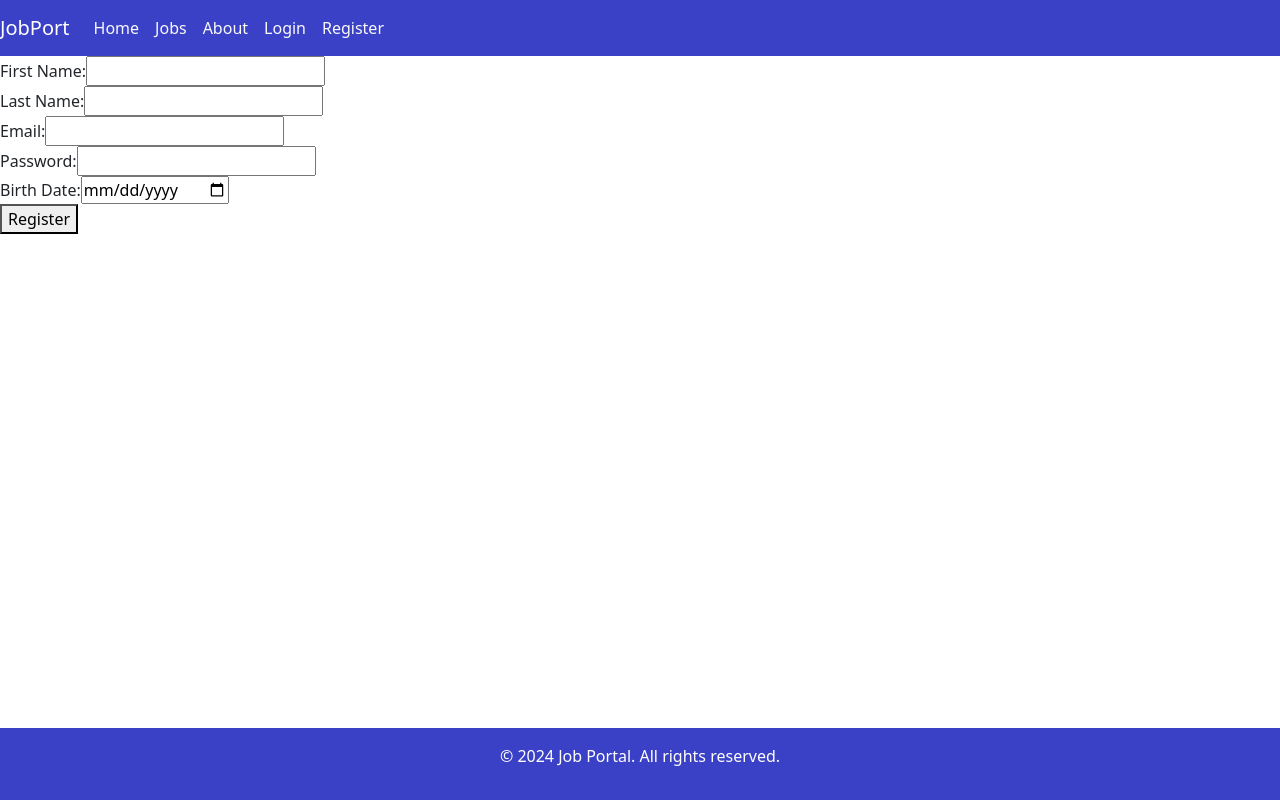
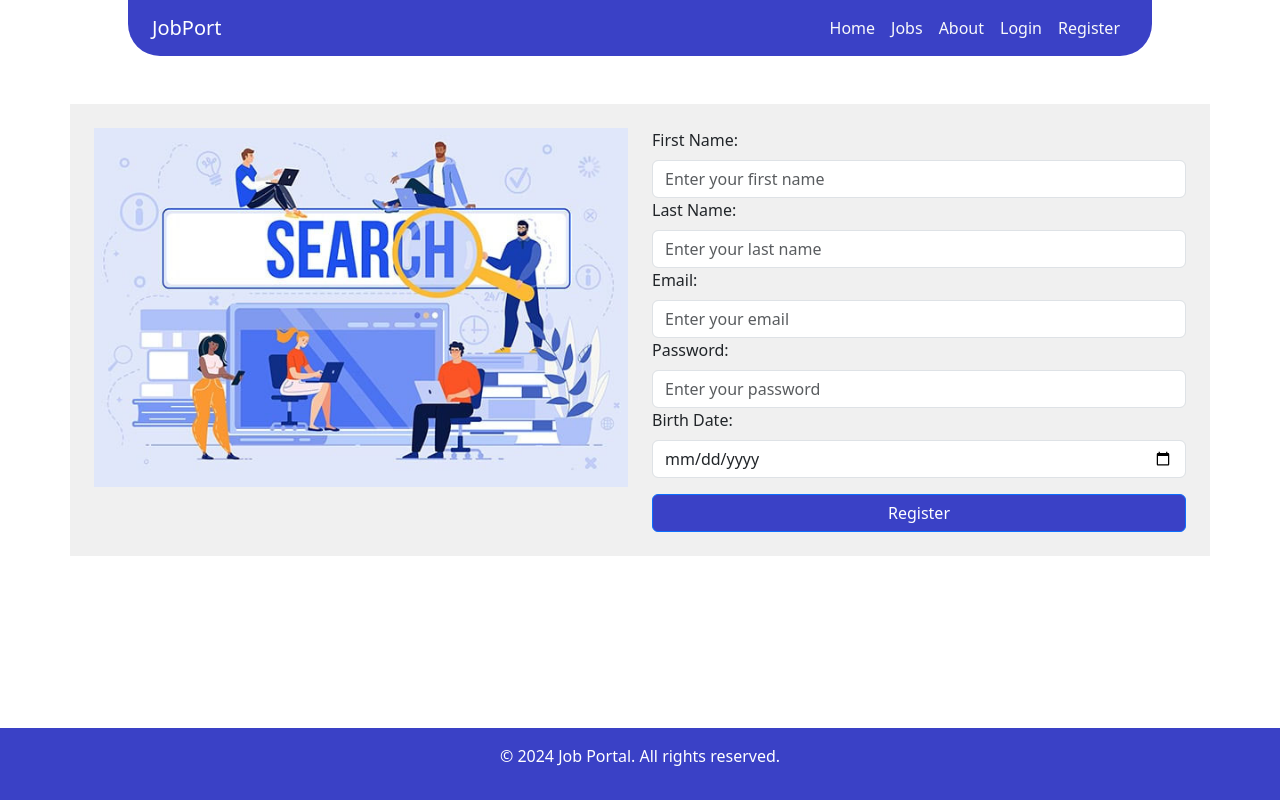
Before and after one commit to smithirpara14/JobPort, a React (Create React App) app in the folder front-end/: page /register in a window 1280 px wide. Built offline with nearby package versions, Linux system fonts and the light colour scheme.

Commit message:
designed static home page and also designed register page

```diff
--- a/front-end/src/components/header.jsx
+++ b/front-end/src/components/header.jsx
@@ -4,11 +4,22 @@ import "bootstrap/dist/css/bootstrap.min.css"; // Import Bootstrap CSS
 
 const Header = () => {
   return (
-    <Navbar style={{ backgroundColor: "#3a41c6" }} variant="dark" expand="lg">
-      <Navbar.Brand href="/">JobPort</Navbar.Brand>
+    <Navbar
+      className="rounded-bottom-5 px-4"
+      style={{
+        backgroundColor: "#3a41c6",
+        width: "80%",
+        margin: "auto",
+      }}
+      variant="dark"
+      expand="lg"
+    >
+      <Navbar.Brand href="/" className="mr-auto">
+        JobPort
+      </Navbar.Brand>
       <Navbar.Toggle aria-controls="basic-navbar-nav" />
-      <Navbar.Collapse id="basic-navbar-nav">
-        <Nav className="mr-auto">
+      <Navbar.Collapse id="basic-navbar-nav" className="justify-content-end">
+        <Nav>
           <Nav.Link href="/" className="text-light">
             Home
           </Nav.Link>
@@ -18,8 +29,6 @@ const Header = () => {
           <Nav.Link href="/about" className="text-light">
             About
           </Nav.Link>
-        </Nav>
-        <Nav className="ml-auto">
           <Nav.Link href="/login" className="text-light">
             Login
           </Nav.Link>
--- a/front-end/src/components/home.jsx
+++ b/front-end/src/components/home.jsx
@@ -8,24 +8,43 @@ const Home = () => {
       {/* Header Section */}
       <Row className="mt-4">
         <Col>
-          <h1>Welcome to Job Portal</h1>
-          <p>Find the perfect job that matches your skills and interests.</p>
+          <h1 className="text-center">Welcome to Job Portal</h1>
+          <p className="text-center">
+            Find the perfect job that matches your skills and interests.
+          </p>
+        </Col>
+      </Row>
+
+      {/* Image and Content Section */}
+      <Row className="mt-4">
+        <Col md={6}>
+          {/* Add your image component or element here */}
+          <img src="images/MainImage.jpg" alt="Banner" className="img-fluid" />
+        </Col>
+        <Col md={6} className="my-auto">
+          <h2>Explore Exciting Opportunities</h2>
+          <p>
+            Discover a wide range of job opportunities that suit your skills and
+            career goals.
+          </p>
+          <Button variant="primary">View Jobs</Button>
         </Col>
       </Row>
 
       {/* Job Listings Section */}
       <Row className="mt-4">
         <Col>
-          <h2>Featured Jobs</h2>
+          <h2 className="text-center my-4">Featured Jobs</h2>
         </Col>
       </Row>
 
+      {/* Job Listings */}
       <Row>
-        {/* Job Listing 1 */}
-        <Col md={4}>
+        {[1, 2, 3, 4, 5, 6, 7, 8, 9].map((jobId) => (
+          <Col key={jobId} md={4} className="mb-4">
             <Card>
               <Card.Body>
-              <Card.Title>Job Title 1</Card.Title>
+                <Card.Title>Job Title {jobId}</Card.Title>
                 <Card.Text>
                   Short description of the job. Lorem ipsum dolor sit amet,
                   consectetur adipiscing elit.
@@ -34,22 +53,7 @@ const Home = () => {
               </Card.Body>
             </Card>
           </Col>
-
-        {/* Job Listing 2 */}
-        <Col md={4}>
-          <Card>
-            <Card.Body>
-              <Card.Title>Job Title 2</Card.Title>
-              <Card.Text>
-                Short description of the job. Lorem ipsum dolor sit amet,
-                consectetur adipiscing elit.
-              </Card.Text>
-              <Button variant="primary">Read More</Button>
-            </Card.Body>
-          </Card>
-        </Col>
-
-        {/* Add more job listings as needed */}
+        ))}
       </Row>
     </Container>
   );
--- a/front-end/src/components/register.jsx
+++ b/front-end/src/components/register.jsx
@@ -1,15 +1,17 @@
-import React, { useState } from 'react';
-import { useMutation } from '@apollo/client';
-import { CREATE_USER } from './graphqlQueries';
-import { useNavigate } from 'react-router-dom';
+import React, { useState } from "react";
+import { Container, Row, Col, Form, Button } from "react-bootstrap";
+import { useMutation } from "@apollo/client";
+import { CREATE_USER } from "./graphqlQueries";
+import { useNavigate } from "react-router-dom";
+import "bootstrap/dist/css/bootstrap.min.css";
 
 const RegisterForm = () => {
   const navigate = useNavigate();
-    const [firstName, setFirstName] = useState('');
-    const [lastName, setLastName] = useState('');
-    const [email, setEmail] = useState('');
-    const [password, setPassword] = useState('');
-    const [birthDate, setBirthDate] = useState('');
+  const [firstName, setFirstName] = useState("");
+  const [lastName, setLastName] = useState("");
+  const [email, setEmail] = useState("");
+  const [password, setPassword] = useState("");
+  const [birthDate, setBirthDate] = useState("");
 
   const [createUser] = useMutation(CREATE_USER);
 
@@ -24,68 +26,83 @@ const RegisterForm = () => {
             email,
             password,
             birthDate,
-                        accountType: 'Standard' // You may want to change this value based on user selection
-                    }
-                }
+            accountType: "Standard", // You may want to change this value based on user selection
+          },
+        },
       });
-            console.log('User created:', data.createUser);
-            navigate('/login');
+      console.log("User created:", data.createUser);
+      navigate("/login");
       // Optionally, you can handle successful registration here (e.g., show a success message)
     } catch (error) {
-            console.error('Error creating user:', error);
+      console.error("Error creating user:", error);
       // Optionally, you can handle errors here (e.g., show an error message)
     }
   };
 
   return (
-        <form onSubmit={handleSubmit}>
-            <label>
-                First Name:
-                <input
+    <Container className="mt-5 p-4" style={{ backgroundColor: "#f0f0f0" }}>
+      <Row>
+        <Col md={6} className="left-section">
+          <img src="images/login.jpg" alt="Login" className="img-fluid" />
+        </Col>
+        <Col md={6} className="right-section d-flex align-items-center">
+          <Form onSubmit={handleSubmit} className="w-100">
+            <Form.Group controlId="formFirstName">
+              <Form.Label>First Name:</Form.Label>
+              <Form.Control
                 type="text"
                 value={firstName}
                 onChange={(event) => setFirstName(event.target.value)}
+                placeholder="Enter your first name"
               />
-            </label>
-            <br />
-            <label>
-                Last Name:
-                <input
+            </Form.Group>
+            <Form.Group controlId="formLastName">
+              <Form.Label>Last Name:</Form.Label>
+              <Form.Control
                 type="text"
                 value={lastName}
                 onChange={(event) => setLastName(event.target.value)}
+                placeholder="Enter your last name"
               />
-            </label>
-            <br />
-            <label>
-                Email:
-                <input
+            </Form.Group>
+            <Form.Group controlId="formEmail">
+              <Form.Label>Email:</Form.Label>
+              <Form.Control
                 type="email"
                 value={email}
                 onChange={(event) => setEmail(event.target.value)}
+                placeholder="Enter your email"
               />
-            </label>
-            <br />
-            <label>
-                Password:
-                <input
+            </Form.Group>
+            <Form.Group controlId="formPassword">
+              <Form.Label>Password:</Form.Label>
+              <Form.Control
                 type="password"
                 value={password}
                 onChange={(event) => setPassword(event.target.value)}
+                placeholder="Enter your password"
               />
-            </label>
-            <br />
-            <label>
-                Birth Date:
-                <input
+            </Form.Group>
+            <Form.Group controlId="formBirthDate">
+              <Form.Label>Birth Date:</Form.Label>
+              <Form.Control
                 type="date"
                 value={birthDate}
                 onChange={(event) => setBirthDate(event.target.value)}
               />
-            </label>
-            <br />
-            <button type="submit">Register</button>
-        </form>
+            </Form.Group>
+            <Button
+              variant="primary"
+              type="submit"
+              className="w-100 mt-3"
+              style={{ backgroundColor: "#3a41c6" }}
+            >
+              Register
+            </Button>
+          </Form>
+        </Col>
+      </Row>
+    </Container>
   );
 };
 
--- a/front-end/src/components/userLogin.jsx
+++ b/front-end/src/components/userLogin.jsx
@@ -62,6 +62,12 @@ const LoginForm = () => {
               >
                 Login
               </Button>
+              <Form.Text className="text-muted mt-2 mb-3">
+                <a href="/forgot-password">Forgot Password?</a>
+              </Form.Text>
+              <Form.Text className="text-muted mb-2">
+                <a href="/register">Register with Us</a>
+              </Form.Text>
             </Form>
           </Col>
         </Row>
```
Also changed, not shown: front-end/public/images/MainImage.jpg (added). Lines whose indentation alone changed are shown as unchanged.
